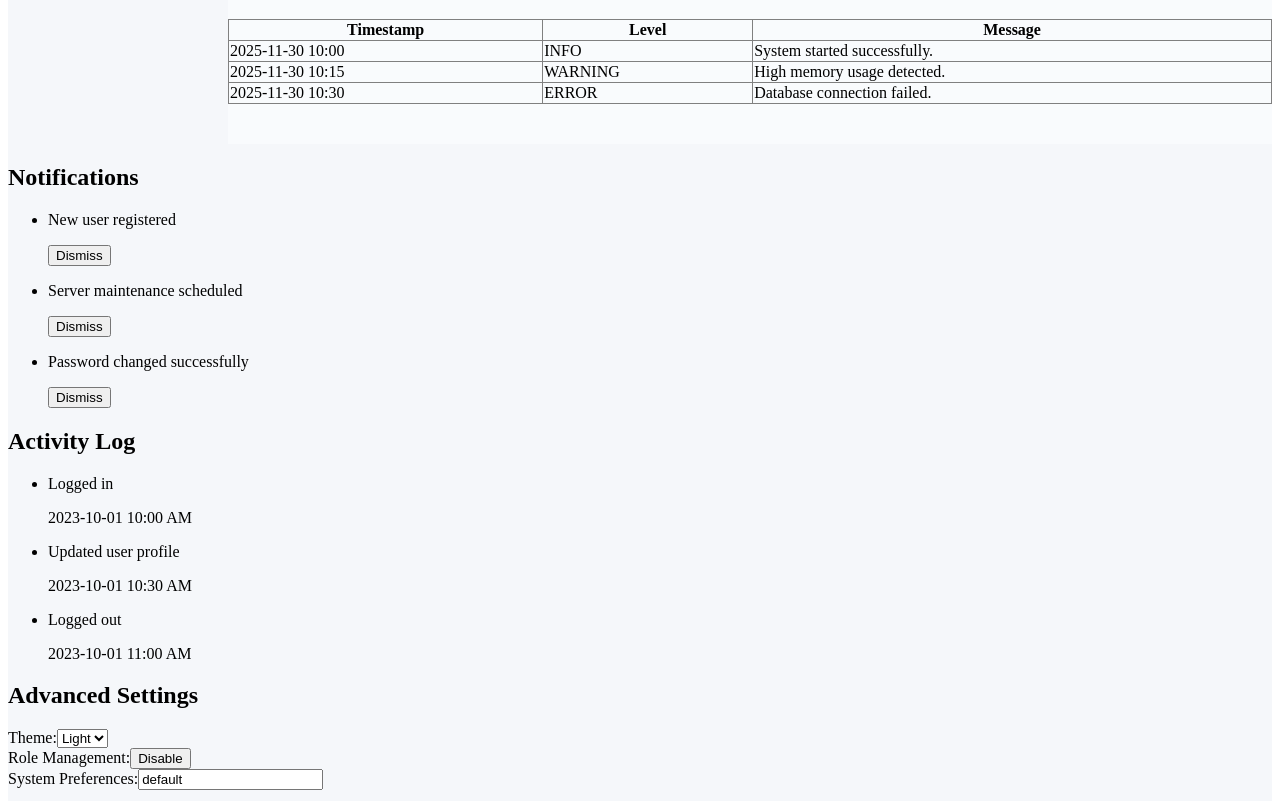
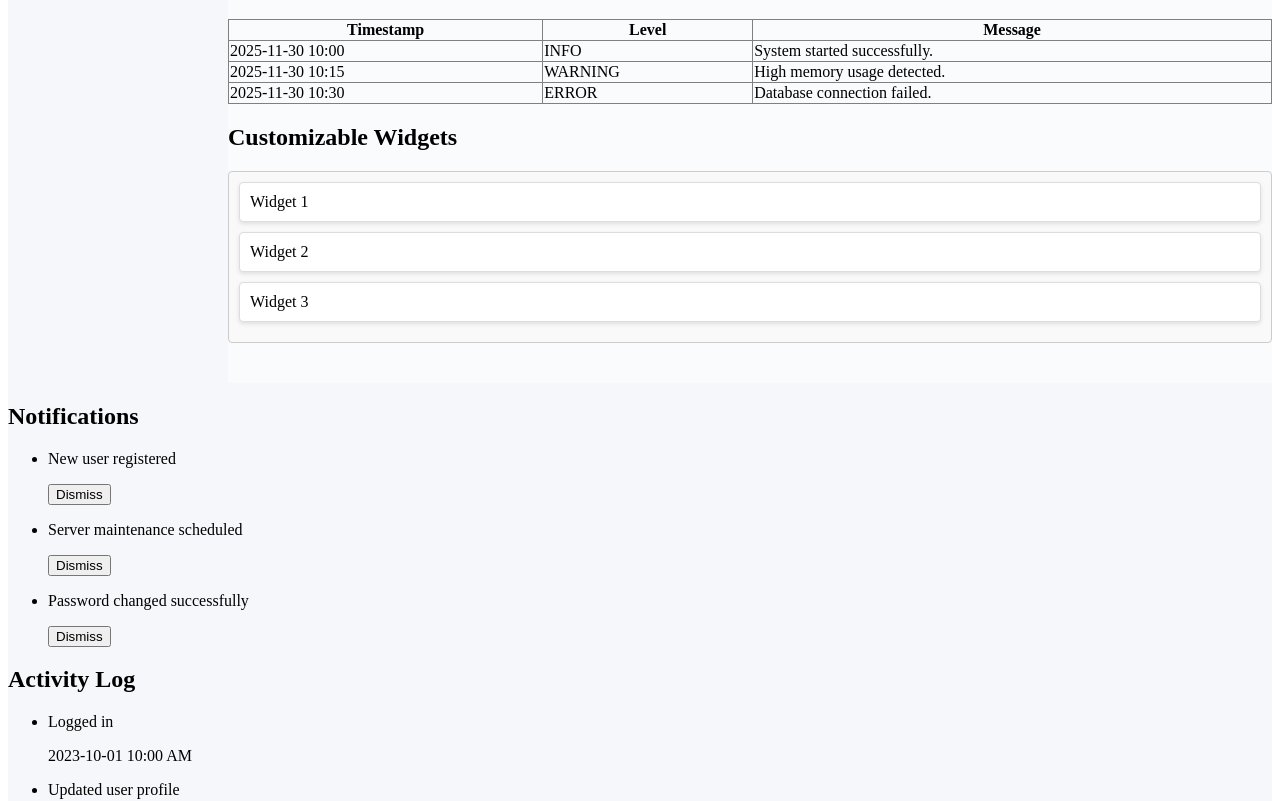
Before and after one commit to NagasivaKumari/DeepFake, a React (Vite) app in the folder admin/: page /dashboard in a window 1280 px wide. Shown: the part 1446-2247 px from the top of the page. Built offline with nearby package versions, Linux system fonts and the light colour scheme.

Commit message:
Add CustomizableWidgets component and integrate into Admin Dashboard

```diff
--- a/admin/src/AppLayout.tsx
+++ b/admin/src/AppLayout.tsx
@@ -12,6 +12,7 @@ import RealTimeNotifications from "./RealTimeNotifications";
 import DataExportTool from "./DataExportTool";
 import DarkModeToggle from "./DarkModeToggle";
 import SystemLogsViewer from "./SystemLogsViewer";
+import CustomizableWidgets from "./CustomizableWidgets";
 
 const layoutStyle: React.CSSProperties = {
   display: "flex",
@@ -91,6 +92,7 @@ export default function AppLayout() {
             <DataExportTool />
             <DarkModeToggle />
             <SystemLogsViewer />
+            <CustomizableWidgets />
           </div>
         </main>
       </div>
--- /dev/null
+++ b/admin/src/CustomizableWidgets.tsx
@@ -0,0 +1,68 @@
+import React, { useState } from 'react';
+import { DragDropContext, Droppable, Draggable } from 'react-beautiful-dnd';
+
+const CustomizableWidgets = () => {
+  const [widgets, setWidgets] = useState([
+    { id: '1', content: 'Widget 1' },
+    { id: '2', content: 'Widget 2' },
+    { id: '3', content: 'Widget 3' },
+  ]);
+
+  const onDragEnd = (result) => {
+    if (!result.destination) return;
+
+    const reorderedWidgets = Array.from(widgets);
+    const [removed] = reorderedWidgets.splice(result.source.index, 1);
+    reorderedWidgets.splice(result.destination.index, 0, removed);
+
+    setWidgets(reorderedWidgets);
+  };
+
+  return (
+    <div>
+      <h2>Customizable Widgets</h2>
+      <DragDropContext onDragEnd={onDragEnd}>
+        <Droppable droppableId="widgets">
+          {(provided) => (
+            <div
+              {...provided.droppableProps}
+              ref={provided.innerRef}
+              style={{
+                padding: '10px',
+                border: '1px solid #ccc',
+                borderRadius: '4px',
+                backgroundColor: '#f9f9f9',
+              }}
+            >
+              {widgets.map((widget, index) => (
+                <Draggable key={widget.id} draggableId={widget.id} index={index}>
+                  {(provided) => (
+                    <div
+                      ref={provided.innerRef}
+                      {...provided.draggableProps}
+                      {...provided.dragHandleProps}
+                      style={{
+                        padding: '10px',
+                        marginBottom: '10px',
+                        backgroundColor: '#fff',
+                        border: '1px solid #ddd',
+                        borderRadius: '4px',
+                        boxShadow: '0 2px 4px rgba(0, 0, 0, 0.1)',
+                        ...provided.draggableProps.style,
+                      }}
+                    >
+                      {widget.content}
+                    </div>
+                  )}
+                </Draggable>
+              ))}
+              {provided.placeholder}
+            </div>
+          )}
+        </Droppable>
+      </DragDropContext>
+    </div>
+  );
+};
+
+export default CustomizableWidgets;
```
